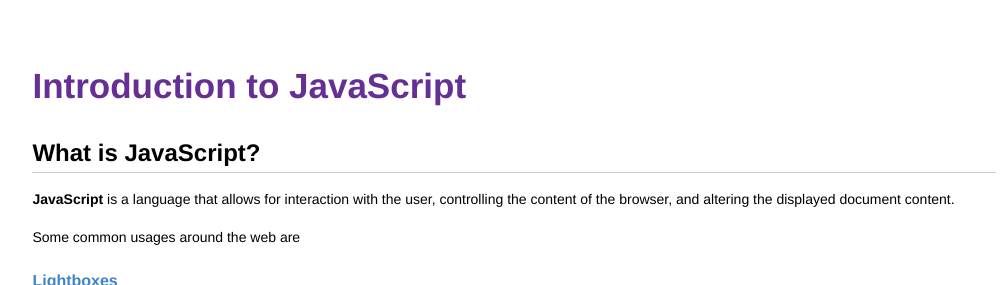
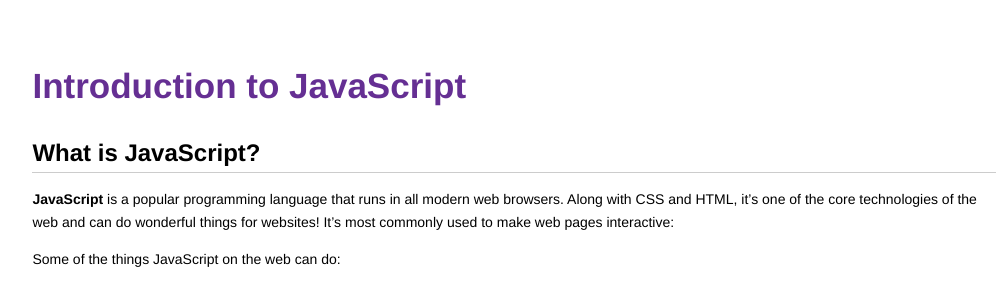
Before and after one commit to codebar/tutorials, a Jekyll site: the page built from js/lesson1/tutorial.md, in a window 1280 px wide and 900 px high, cut to the strip 0-285 px from the top of the window. Shown: the whole strip, without its empty margins (126-1133 px from the left). Built offline with Jekyll 4.4.1, drawn with Linux system fonts in a browser that asks for light colours; Markdown is read by kramdown in place of the engine named in the settings; some of the changed text lies outside the part shown.

Commit message:
made some small changes to the text

````diff
--- a/js/lesson1/tutorial.md
+++ b/js/lesson1/tutorial.md
@@ -5,9 +5,9 @@ title: Introduction to JavaScript
 
 ## What is JavaScript?
 
-**JavaScript** is a language that allows for interaction with the user, controlling the content of the browser, and altering the displayed document content.
+**JavaScript** is a popular programming language that runs in all modern web browsers. Along with CSS and HTML, it's one of the core technologies of the web and can do wonderful things for websites! It's most commonly used to make web pages interactive:
 
-Some common usages around the web are
+Some of the things JavaScript on the web can do:
 
 #### [Lightboxes](http://lokeshdhakar.com/projects/lightbox2/#example)
 
@@ -58,6 +58,9 @@ There are a few things going on here. For now, all you need to know is that `con
 ### What are Variables?
 
 Variables are objects that hold content. They are declared using `var` and we can assign values to them.
+```js
+var hello = 'Hello Codebar!'
+```
 
 ### What are expressions?
 
@@ -117,8 +120,8 @@ console.log("Is codebar AWESOME? " + codebarIsAwesome);
 console.log("Is the weather in London amazing? " + weatherIsAmazing);
 ```
 
-- **undefined variables**
-If no value is set for a variable, then it won't have a type until you set it.
+- **undefined**
+If no value is set for a variable, then it will automatically be set to undefined.
 
 ```js
 var iDontHaveAValue;
````
Also changed, not shown: other parts of js/lesson1/tutorial.md (+2 -2 lines).
